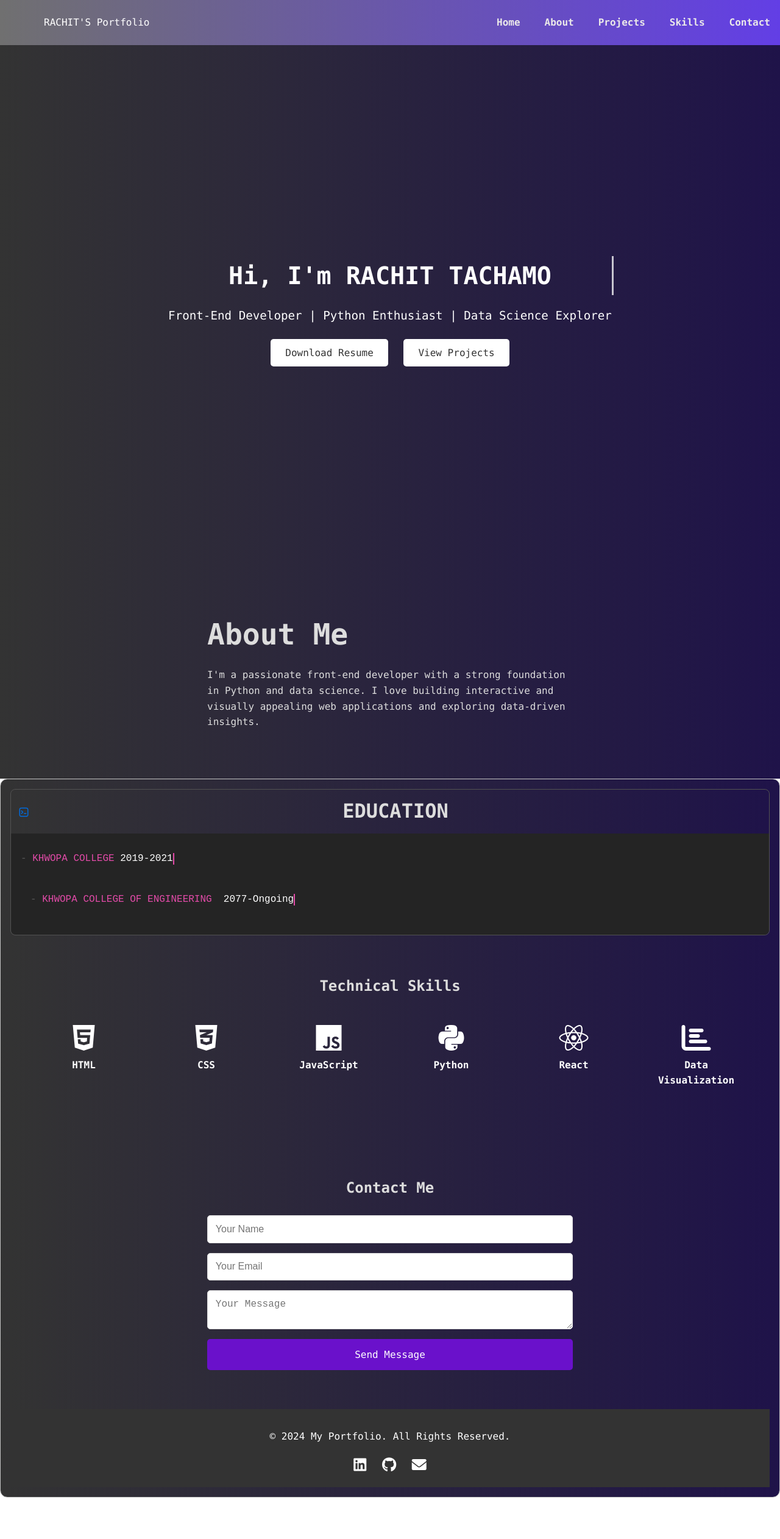
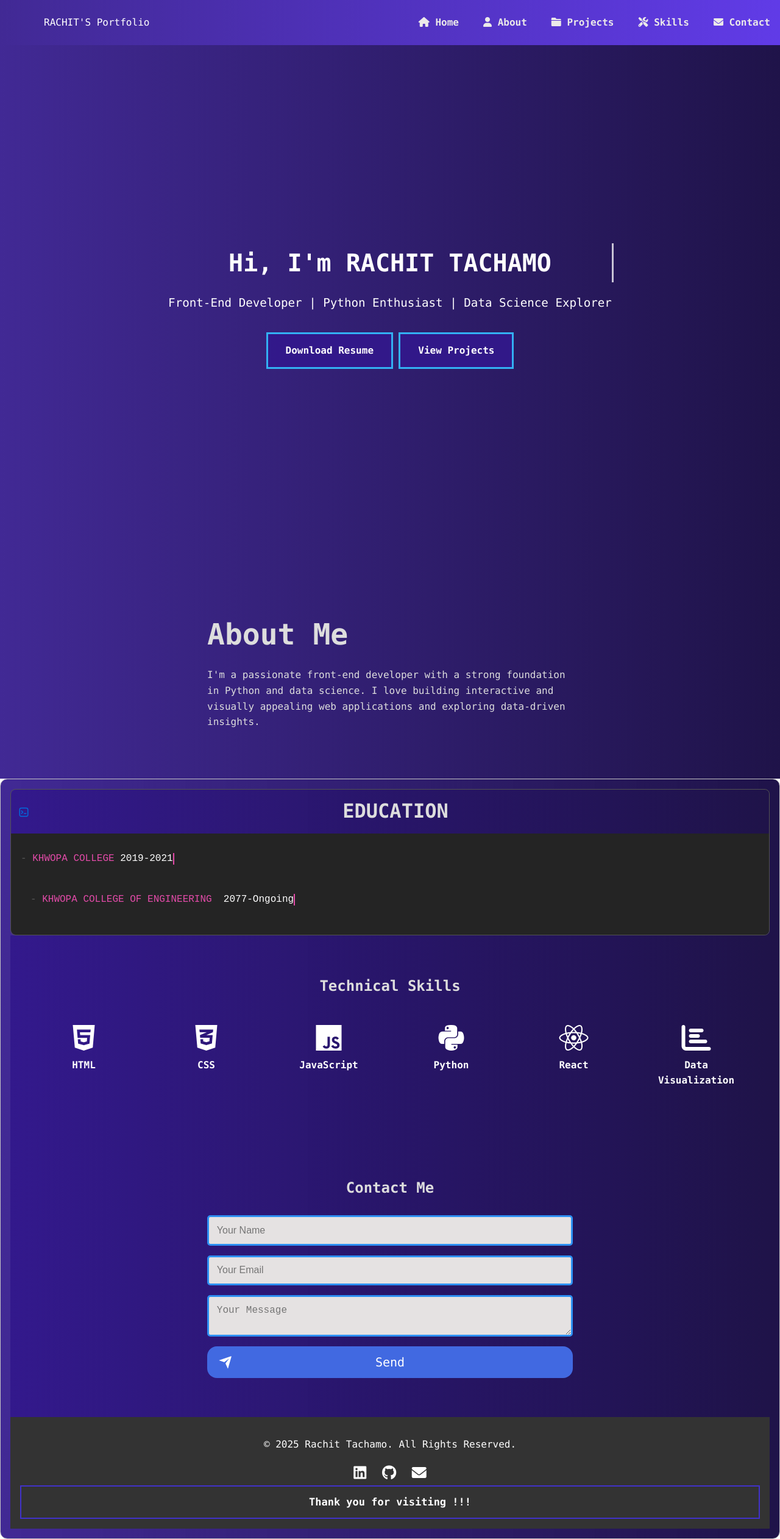
Before and after one commit to rachit467/Portfolio-website, a plain HTML site: page index.html in a window 1280 px wide. Shown: the top 2524 px of the page at 61% size. Before the commit the page ends 2456 px from the top, so only its background shows below. Drawn offline with Linux system fonts and the light colour scheme.

Commit message:
modified contents in html and css

```diff
--- a/index.html
+++ b/index.html
@@ -14,12 +14,13 @@
         <nav class="navbar">
             <div class="logo">RACHIT'S Portfolio</div>
             <ul class="nav-links">
-                <li><a href="#home" aria-label="Go to Home Section">Home</a></li>
-                <li><a href="#about" aria-label="Go to About Section">About</a></li>
-                <li><a href="#projects" aria-label="Go to Projects Section">Projects</a></li>
-                <li><a href="#skills" aria-label="Go to Skills Section">Skills</a></li>
-                <li><a href="#contact" aria-label="Go to Contact Section">Contact</a></li>
+    <li><a href="#home" aria-label="Go to Home Section"><i class="fas fa-home"></i> Home</a></li>
+    <li><a href="#about" aria-label="Go to About Section"><i class="fas fa-user"></i> About</a></li>
+    <li><a href="#projects" aria-label="Go to Projects Section"><i class="fas fa-folder"></i> Projects</a></li>
+    <li><a href="#skills" aria-label="Go to Skills Section"><i class="fas fa-tools"></i> Skills</a></li>
+    <li><a href="#contact" aria-label="Go to Contact Section"><i class="fas fa-envelope"></i> Contact</a></li>
 </ul>
+
         </nav>
     </header>
 
@@ -68,7 +69,6 @@
             </div>
         </div>
     </section> -->
- <!-- From Uiverse.io by ilkhoeri -->
 <div class="card">
     <div class="wrap">
       <div class="terminal">
@@ -152,7 +152,25 @@
         <input type="text" name="name" placeholder="Your Name" required>
         <input type="email" name="email" placeholder="Your Email" required>
         <textarea name="message" placeholder="Your Message" required></textarea>
-        <button type="submit">Send Message</button>
+          <button type="submit">
+            <div class="svg-wrapper-1">
+              <div class="svg-wrapper">
+                <svg
+                  xmlns="http://www.w3.org/2000/svg"
+                  viewBox="0 0 24 24"
+                  width="24"
+                  height="24"
+                >
+                  <path fill="none" d="M0 0h24v24H0z"></path>
+                  <path
+                    fill="currentColor"
+                    d="M1.946 9.315c-.522-.174-.527-.455.01-.634l19.087-6.362c.529-.176.832.12.684.638l-5.454 19.086c-.15.529-.455.547-.679.045L12 14l6-8-8 6-8.054-2.685z"
+                  ></path>
+                </svg>
+              </div>
+            </div>
+            <span>Send</span>
+          </button>
     </form>
 
       </form>
@@ -161,14 +179,17 @@
 
     <!-- Footer -->
     <footer>
-        <p>&copy; 2024 My Portfolio. All Rights Reserved.</p>
+      <p>&copy; 2025 Rachit Tachamo. All Rights Reserved.</p>
       <div class="social-icons">
         <a href="https://web.telegram.org/k/" target="_blank"><i class="fab fa-linkedin"></i></a>
         <a href="#"><i class="fab fa-github"></i></a>
         <a href="#"><i class="fas fa-envelope"></i></a>
     </div>
+<div class="tooltip-container">
+  <span class="tooltip">Its me Rachit</span>
+  <span class="text">Thank you for visiting !!!</span>
+</div>
     </footer>
-
     <script src="portfolio.js"></script>
 </body>
 </html>
--- a/portfolio.css
+++ b/portfolio.css
@@ -29,7 +29,7 @@ button {
 
 /* Header */
 header {
-    background: linear-gradient(to right, #707070, #623ceb);
+    background: linear-gradient(to right, #32188cec, #623ceb);
     color: #fff;
     padding: 1rem 2rem;
     width: 100%;
@@ -43,6 +43,7 @@ header {
     align-items: center;
     max-width: 1200px;
     margin: 0 auto;
+
 }
 
 .nav-links {
@@ -74,7 +75,7 @@ header {
     align-items: center;
     text-align: center;
     height: 100vh;
-    background: linear-gradient(to right, #333, #1f1349);
+    background: linear-gradient(to right, #32188cec, #1f1349);
     color: #fff;
     padding: 2rem;
 }
@@ -119,30 +120,48 @@ header {
     to { opacity: 1; }
 }
 
-.hero-buttons .btn {
-    padding: 0.8rem 1.5rem;
-    margin: 0 0.5rem;
-    background: #fff;
-    color: #333;
-    border: none;
-    border-radius: 5px;
-    transition:  0.3s ease, transform 0.3s ease;
-}
+.btn {
+    display: inline-block;
+    padding: 0.9rem 1.8rem;
+    font-size: 16px;
+    font-weight: 700;
+    color: white;
+    border: 3px solid #33b0f3;
+    cursor: pointer;
+    position: relative;
+    background-color: #32188cec;
+    text-decoration: none;
+    overflow: hidden;
+    z-index: 1;
+    font-family: inherit;
+   }
 
-.hero-buttons .btn:hover {
-    background: #f39c12;
-    color: #fff;
-    transform: scale(1.1);
-}
+   .btn::before {
+    content: "";
+    position: absolute;
+    left: 0;
+    top: 0;
+    width: 100%;
+    height: 100%;
+    background-color: #33b0f3;
+    transform: translateX(-100%);
+    transition: all .3s;
+    z-index: -1;
+   }
+
+   .btn:hover::before {
+    transform: translateX(0);
+   }
 
 /* About Section */
 .about {
+
     display: flex;
     justify-content: center;
     align-items: center;
     gap: 2rem;
     padding: 4rem 2rem;
-    background: linear-gradient(to right, #333, #1f1349);
+    background: linear-gradient(to right, #32188cec, #1f1349);
 }
 
 .profile-pic {
@@ -176,7 +195,7 @@ header {
   overflow: hidden;
   border: 1px solid #c5c5c5;
   border-radius: 12px;
-  background: linear-gradient(to right, #333, #1f1349);
+  background: linear-gradient(to right, #32188cec, #1f1349);
   backdrop-filter: blur(8px);
   min-width: 344px;
 }
@@ -206,7 +225,7 @@ header {
   padding-inline: 12px;
   border-top-left-radius: 8px;
   border-top-right-radius: 8px;
-  background: linear-gradient(to right, #333, #1f1349);
+  background: linear-gradient(to right, #32188cec, #1f1349);
 }
 .title {
   display: flex;
@@ -412,7 +431,7 @@ body.dark-mode .projects {
 /* Skills Section */
 .skills {
     padding: 4rem 2rem;
-    background: linear-gradient(to right, #333, #1f1349);
+    background: linear-gradient(to right, #32188cec, #1f1349);
     text-align: center;
     font-family: ui-monospace, SFMono-Regular, Menlo, Monaco, Consolas,
     "Liberation Mono", "Courier New", monospace;
@@ -450,12 +469,12 @@ body.dark-mode .projects {
 
 .skill:hover {
     transform: scale(1.1);
-    box-shadow: 0px 4px 10px rgba(0, 0, 0, 0.3);
+    box-shadow: 0px 4px 10px #33b0f3;
 }
 /* Contact Section */
 .contact {
     padding: 4rem 2rem;
-    background: linear-gradient(to right, #333, #1f1349);
+    background: linear-gradient(to right, #32188cec, #1f1349);
     text-align: center;
     font-family: ui-monospace, SFMono-Regular, Menlo, Monaco, Consolas,
     "Liberation Mono", "Courier New", monospace;
@@ -473,26 +492,72 @@ body.dark-mode .projects {
 .contact-form input,
 .contact-form textarea {
     padding: 0.8rem;
-    border: 1px solid #ddd;
+    border: 3px solid #2d90f3;
     border-radius: 5px;
     font-size: 1rem;
+    background-color: #e5e2e2;
 }
 
 .contact-form button {
-    padding: 0.8rem;
-    background: #6a11cb;
-    color: #fff;
+    font-family: inherit;
+    font-size: 20px;
+    background: royalblue;
+    color: white;
+    padding: 0.7em 1em;
+    padding-left: 0.9em;
+    display: flex;
+    align-items: center;
     border: none;
-    border-radius: 5px;
-    font-size: 1rem;
+    border-radius: 16px;
+    overflow: hidden;
+    transition: all 0.2s;
     cursor: pointer;
-    transition: background 0.3s ease, transform 0.3s ease;
+  }
+
+  .contact-form button span {
+    margin: 0;
+    position: absolute;
+    left: 50%;
+    transform: translateX(-50%);
+    transition: all 0.3s ease-in-out;
+    white-space: nowrap;
 }
 
-.contact-form button:hover {
-    background: #2575fc;
-    transform: scale(1.1);
-}
+  .contact-form button svg {
+
+    display: block;
+    transform-origin: center center;
+    transition: transform 0.3s ease-in-out;
+  }
+
+  .contact-form button:hover .svg-wrapper {
+    animation: fly-1 0.6s ease-in-out infinite alternate;
+  }
+
+  .contact-form button:hover svg {
+    transform: translateX(1.2em) rotate(45deg) scale(1.1);
+    color: #1f1349;
+  }
+
+  .contact-form button:hover span {
+    transform: translateX(5em);
+    color: #1f1349;
+  }
+
+  .contact-form button:active {
+    transform: scale(0.95);
+  }
+
+  @keyframes fly-1 {
+    from {
+      transform: translateY(0.1em);
+    }
+
+    to {
+      transform: translateY(-0.1em);
+    }
+  }
+
 
 /* Footer */
 footer {
@@ -500,6 +565,99 @@ footer {
     padding: 1rem;
     background: #333;
     color: #fff;
+
+.tooltip-container {
+    --background: #4132c9;
+    --support-size: 3px;
+    --tooltip-radius: 10px 10px 10px 0;
+    --outline-border-color: #1ed9f1;
+    position: relative;
+    cursor: pointer;
+    transition: all 0.2s;
+    font-size: 17px;
+    font-weight: bold;
+    padding: 0.7em 1.8em;
+    color:white;
+    border: solid 2px var(--background);
+  }
+
+  .tooltip-container::before {
+    content: "";
+    display: inline-block;
+    border-radius: 50%;
+    position: absolute;
+    top: 50%;
+    left: 50%;
+    transform: translate(-50%, -50%);
+    z-index: -1;
+    transition: all 0.5s linear;
+    outline: 3px solid transparent;
+    background: var(--background);
+  }
+  .tooltip-container:hover {
+    color: #4132c9;
+    background-color: #1ca0f5;
+  }
+  .tooltip-container:hover:before {
+    width: 100%;
+    height: 100%;
+    border-radius: 0;
+    outline-offset: 5px;
+    outline-color: var(--outline-border-color);
+  }
+  .tooltip {
+    position: absolute;
+    display: inline-block;
+    top: 0;
+    left: 50%;
+    transform: translateX(-5%);
+    padding: 0.3em 0.6em;
+    opacity: 0;
+    pointer-events: none;
+    transition: all 0.3s;
+    background: var(--background);
+    border-radius: var(--tooltip-radius);
+    color: white;
+    box-shadow: 3px 3px 0px var(--outline-border-color);
+  }
+
+  .tooltip::after {
+    content: "See you !👋";
+    display: inline-block;
+    position: absolute;
+    width: 100%;
+    height: 100%;
+    top: 50%;
+    left: 50%;
+    transform: translate(-50%, -50%);
+    background-color: var(--background);
+    text-align: center;
+    border-radius: var(--tooltip-radius);
+  }
+  .tooltip::before {
+    position: absolute;
+    content: "";
+    bottom: 0;
+    border-style: solid;
+    border-width: 10px;
+    left: 0;
+    transform: translateX(-50%);
+    border-color: transparent var(--background) var(--background) transparent;
+    box-shadow: 0px 3px 0px var(--outline-border-color);
+  }
+
+  .tooltip-container:hover .tooltip::after {
+    animation: hidden 0.5s 1.5s linear forwards;
+  }
+
+  .tooltip-container:hover .tooltip {
+    top: calc(-100% - var(--support-size) * 0.5);
+    opacity: 1;
+    visibility: visible;
+    pointer-events: auto;
+    animation: shake 0.5s 1s linear;
+    transition: all 0.3s 0.5s;
+  }
 }
 
 footer .social-icons a {
@@ -539,14 +697,14 @@ section.fade-in {
     align-items: center;
     text-align: center;
     height: 100vh;
-    background: linear-gradient(to right, #333, #1f1349);
+    background: linear-gradient(to right, #32188cec, #1f1349);
     color: #fff;
     padding: 2rem;
     transition: background-color 0.3s ease;
 }
 
 body.dark-mode .hero {
-    background: linear-gradient(to right, #333, #1f1349);
+    background: linear-gradient(to right, #32188cec, #1f1349);
 }
 
 .hero-content h1 {
@@ -571,3 +729,60 @@ section.fade-in {
     opacity: 1;
     transform: translateY(0);
 }
+
+
+
+@keyframes hidden {
+    50% {
+      transform: translate(-50%, -50%) scale(0.5);
+      background-color: #1ca0f5;
+    }
+    100% {
+      transform: translate(0, -50%) scale(0.5);
+      opacity: 0;
+    }
+  }
+
+  @keyframes shake {
+    0%,
+    40%,
+    80% {
+      transform: translateX(-10%);
+    }
+    20%,
+    60%,
+    100% {
+      transform: translateX(0);
+    }
+  }
+
+  .st2 {
+    fill: #f9c8a7;
+  }
+  .st3 {
+    fill: #ff9e97;
+  }
+  .st6 {
+    fill: #d72e48;
+  }
+  .st7 {
+    fill: #ffffff;
+  }
+  .st8 {
+    fill: #ff8d7f;
+  }
+  .st10 {
+    fill: #3d3d3b;
+  }
+  .st11 {
+    fill: #1ca0f5;
+  }
+  .st12 {
+    opacity: 0.2;
+  }
+  .st14 {
+    fill: #b7b7b7;
+  }
+  .st15 {
+    fill: #ead9cf;
+  }
```
Lines whose indentation alone changed are shown as unchanged.
